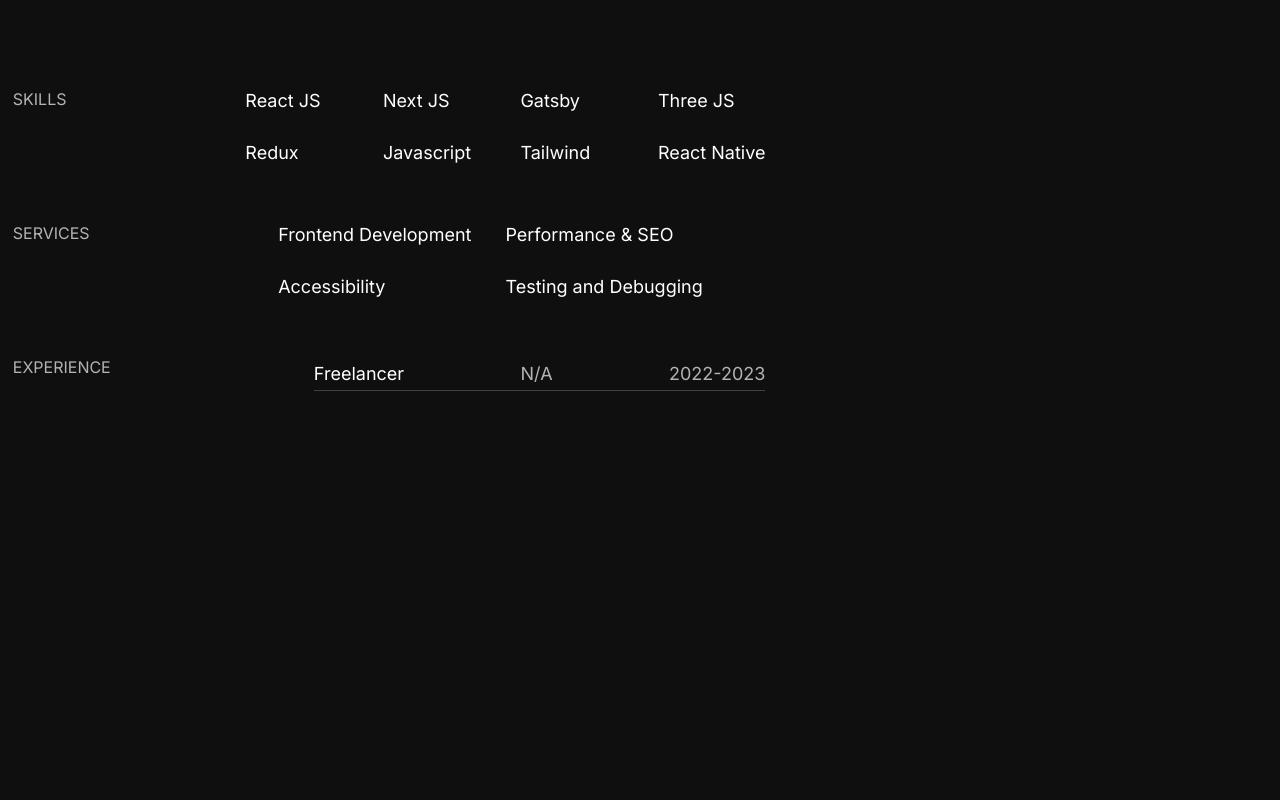
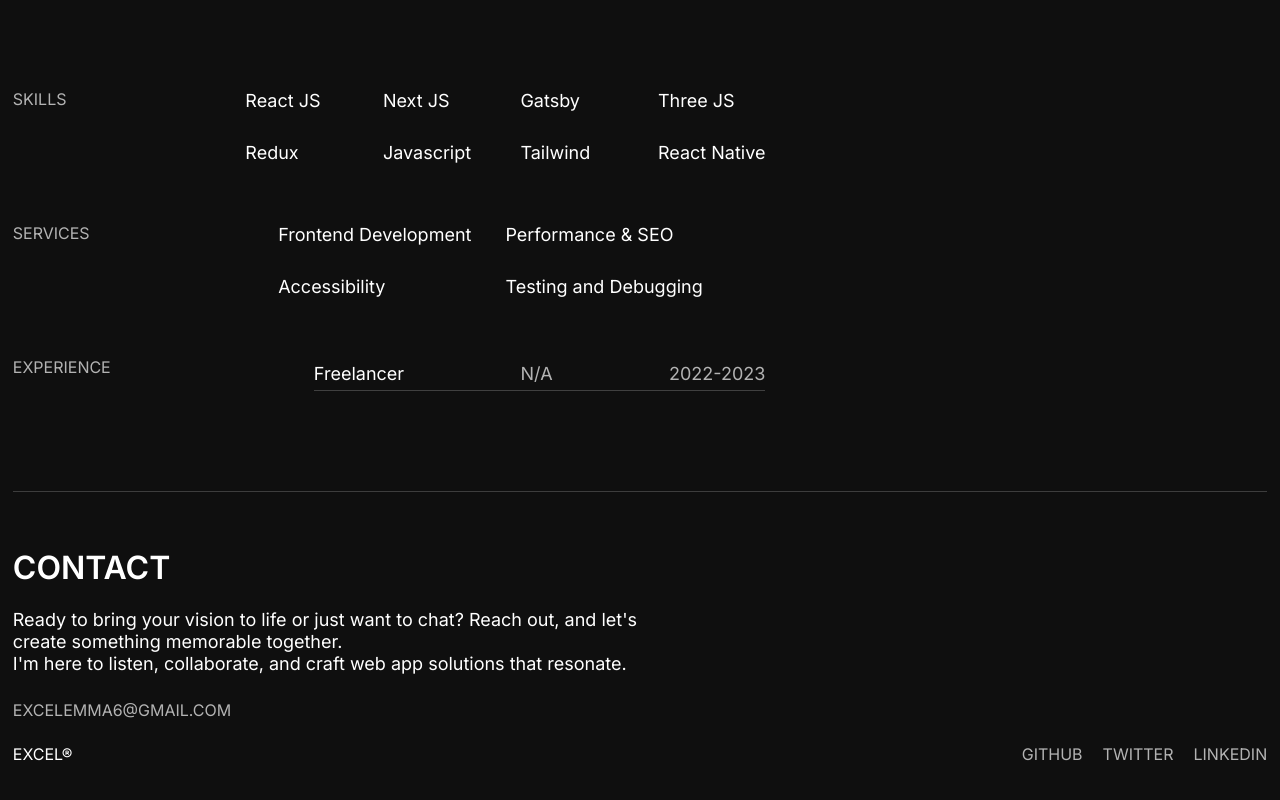
Before and after one commit to EmmaExcel/MainPortfolio, a React (Vite) app: page / in a window 1280 px wide. Shown: the part 3833-4633 px from the top of the page. Before the commit the page ends 4324 px from the top, so only its background shows below. Built offline with nearby package versions, Linux system fonts and the light colour scheme.

Commit message:
done with landing page

```diff
--- a/src/App.css
+++ b/src/App.css
@@ -6,6 +6,7 @@
   box-sizing: border-box;
   font-family: "Inter", sans-serif;
   color: white;
+  scroll-behavior: smooth;
 }
 
 body {
--- a/src/App.jsx
+++ b/src/App.jsx
@@ -1,5 +1,6 @@
 import "./App.css";
 import { About } from "./components/About";
+import { Contact } from "./components/Contact";
 import { Services } from "./components/Services";
 import { Works } from "./components/Works";
 import { Parallax } from "./components/parallax/parallax";
@@ -15,6 +16,7 @@ function App() {
           <Parallax/>
           <About/>
           <Services/>
+          <Contact/>
         </div>
       </section>
     </>
--- a/src/components/About.jsx
+++ b/src/components/About.jsx
@@ -3,7 +3,7 @@ import { motion } from "framer-motion";
 export const About = () => {
   return (
     <>
-      <section className="aboutSection">
+      <section id="about" className="aboutSection">
         <div className="aboutContainer">
           <div className="about">
             <div className="aboutHeader">
--- /dev/null
+++ b/src/components/Contact.jsx
@@ -0,0 +1,37 @@
+import "./components.css";
+import { motion } from "framer-motion";
+
+export const Contact = () => {
+  return (
+    <>
+        <section id="contact" className="contactSection">
+            <div className="contactContainer">
+                <div className="contactHeader">
+                    <p>CONTACT</p>
+                </div>
+
+                <div className="contactInfo">
+                    <p>Ready to bring your vision to life or just want to chat? Reach out, and let's create something memorable together.</p>
+                    <p>I'm here to listen, collaborate, and craft web app solutions that resonate.</p>
+                </div>
+
+                <div className="contactMail">
+                <a href="mailto:excelemma6@gmail.com">excelemma6@gmail.com</a>
+                </div>
+
+                <div className="contactFooter">
+                    <div className="contactName">
+                        <p>EXCEL®</p>
+                    </div>
+
+                    <div className="contactLink">
+                        <a href="">GITHUB</a>
+                        <a href="">TWITTER</a>
+                        <a href="">LINKEDIN</a>
+                    </div>
+                </div>
+            </div>
+        </section>
+    </>
+  )
+}
--- a/src/components/Navbar.jsx
+++ b/src/components/Navbar.jsx
@@ -10,9 +10,9 @@ export const Navbar = () => {
         </div>
         <div className="navLink">
           <a href="">RESUME</a>
-          <a href="">WORKS</a>
-          <a href="">ABOUT</a>
-          <a href="">CONTACT</a>
+          <a href="#works">WORKS</a>
+          <a href="#about">ABOUT</a>
+          <a href="#contact">CONTACT</a>
         </div>
       </div>
     </>
--- a/src/components/Works.jsx
+++ b/src/components/Works.jsx
@@ -17,7 +17,7 @@ export const Works = () => {
 
   return (
     <>
-      <section className="workSection">
+      <section id="works" className="workSection">
         <div className="workContainer">
           <div className="workHeader">
             <p>SELECTED WORKS</p>
--- a/src/components/components.css
+++ b/src/components/components.css
@@ -198,6 +198,7 @@
   flex-direction: column;
   gap: 60px;
   padding: 100px 0;
+  border-bottom: 1px solid rgba(128, 128, 128, 0.408);
 }
 
 .skill {
@@ -292,6 +293,90 @@
   color: #b3b3b3;
 }
 
+.contactSection{
+    height: 100%;
+    width: 100%;
+}
+
+.contactContainer{
+    display: flex;
+    flex-direction: column;
+    padding: 60px 0;
+    gap: 25px;
+}
+
+
+.contactHeader p{
+    font-size: 32px;
+    line-height: 32px;
+    font-weight: 600;
+}
+
+.contactInfo{
+    width: 50%;
+}
+
+.contactInfo p{
+    font-size: 18px;
+    line-height: 22px;
+    font-weight: 400;
+}
+
+.contactMail a{
+    font-size: 16px;
+    line-height: 19px;
+    font-weight: 400;
+    color: #b3b3b3;
+    text-transform: uppercase;
+    transition: 0.5s ease-in ;
+    -webkit-transition: 0.5s ease-in ;
+    -moz-transition: 0.5s ease-in ;
+    -ms-transition: 0.5s ease-in ;
+    -o-transition: 0.5s ease-in ;
+    text-decoration: none;
+}
+.contactMail a:hover{
+color: white ;
+ transition: 0.5s ease-in ;
+    -webkit-transition: 0.5s ease-in ;
+    -moz-transition: 0.5s ease-in ;
+    -ms-transition: 0.5s ease-in ;
+    -o-transition: 0.5s ease-in ;
+}
+
+.contactFooter{
+    display: flex;
+    width: 100%;
+    justify-content: space-between;
+}
+
+.contactName p{
+    font-size: 16px;
+    line-height: 19px;
+    font-weight: 400;
+}
+
+.contactLink{
+    display: flex;
+    gap: 20px;
+}
+
+.contactLink a{
+    font-size: 16px ;
+    line-height: 19px;
+    color: #b3b3b3;
+    text-decoration: none;
+
+}
+
+.contactLink a:hover{
+    color: white ;
+     transition: 0.5s ease-in ;
+        -webkit-transition: 0.5s ease-in ;
+        -moz-transition: 0.5s ease-in ;
+        -ms-transition: 0.5s ease-in ;
+        -o-transition: 0.5s ease-in ;
+    }
 
 
 @media (width < 780px) {
@@ -509,6 +594,19 @@
       line-height: 22px;
       font-weight: 400;
   }
+
+  .contactInfo{
+    width: 100%;
+}
+
+
+  .contactFooter{
+    display: flex;
+    width: 100%;
+    flex-direction: column;
+    gap: 30px;
+    justify-content: unset;
+}
 }
 
 @media (780px <= width <= 960px) {
@@ -762,4 +860,9 @@
       line-height: 22px;
       font-weight: 400;
   }
+
+  .contactInfo{
+    width: 70%;
 }
+
+}
```
